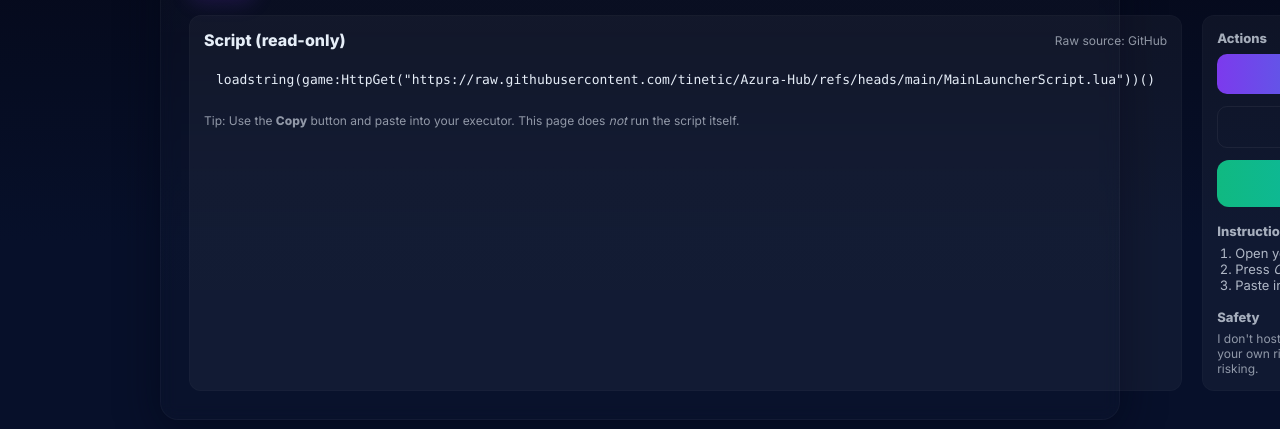
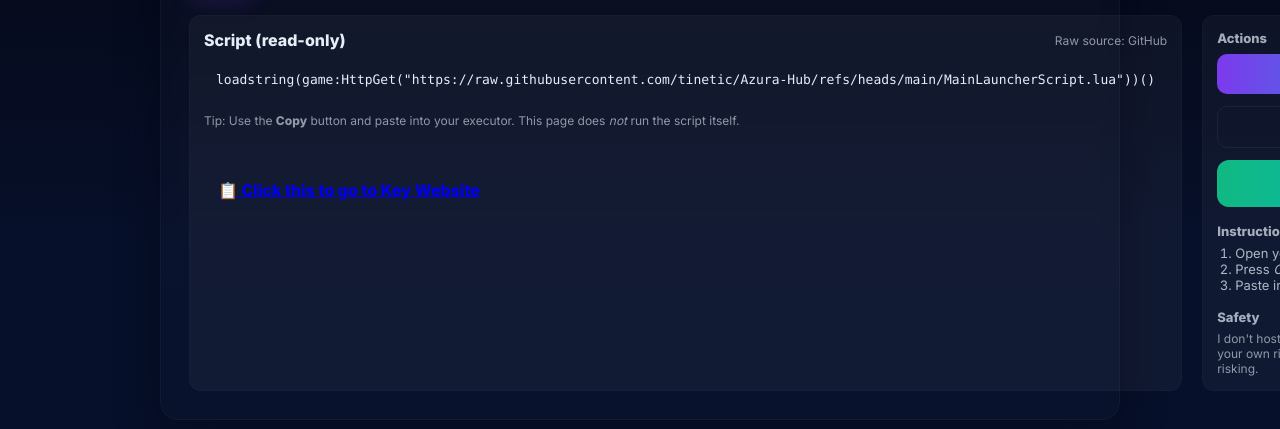
Before and after one commit to tinetic/Azura-Hub, a plain HTML site: page index.html in a window 1280 px wide. Shown: the part 239-668 px from the top of the page. Drawn offline with Linux system fonts and the light colour scheme.

Commit message:
Update index.html

```diff
--- a/index.html
+++ b/index.html
@@ -1,3 +1,4 @@
+
 <!doctype html>
 <html lang="en">
 <head>
@@ -55,8 +56,10 @@
           </div>
 
           <pre id="codeBlock" spellcheck="false">loadstring(game:HttpGet("https://raw.githubusercontent.com/tinetic/Azura-Hub/refs/heads/main/MainLauncherScript.lua"))()</pre>
-
           <div class="footer">Tip: Use the <strong>Copy</strong> button and paste into your executor. This page does <em>not</em> run the script itself.</div>
+          <br>
+          <br>
+          <a href="https://azurakey.vercel.app" class="btn btn-copya" id="copyaBtn">📋 Click this to go to Key Website</a>
         </div>
 
         <div class="panel right">
```
